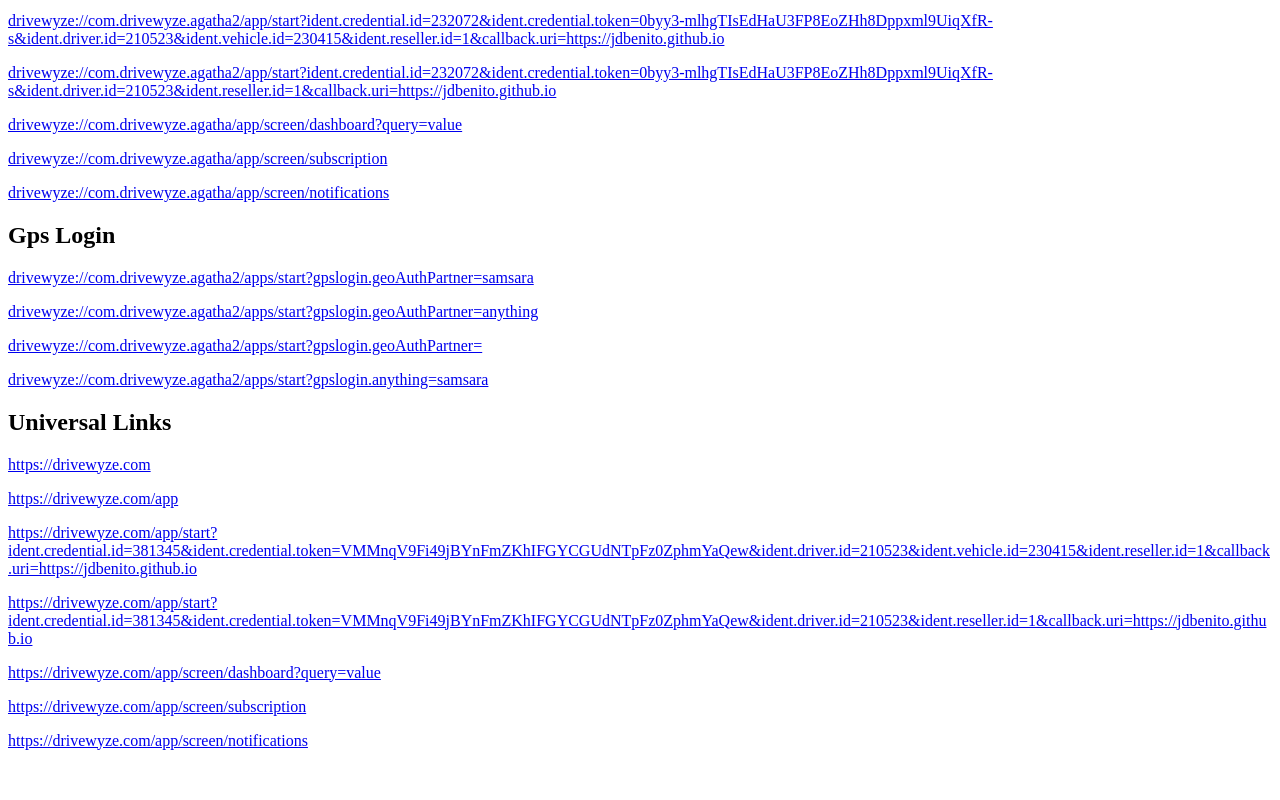
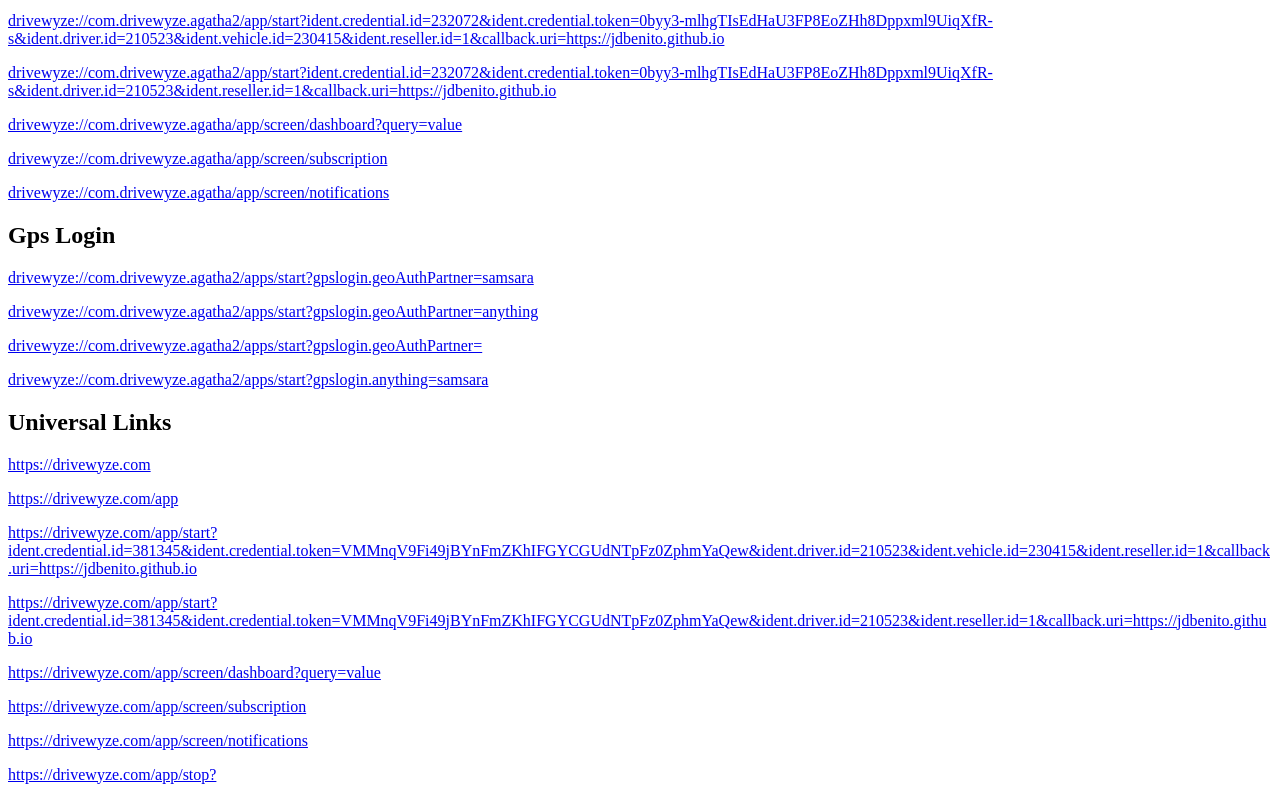
Before and after one commit to bashar13/deeplinks, a plain HTML site: page index.html in a window 1280 px wide. Shown: the part 315-1115 px from the top of the page. Before the commit the page ends 1081 px from the top, so only its background shows below. Drawn offline with Linux system fonts and the light colour scheme.

Commit message:
add stop link

```diff
--- a/index.html
+++ b/index.html
@@ -70,6 +70,8 @@
     <a href="https://drivewyze.com/app/show/subscription?">https:&#47;&#47;drivewyze.com&#47;app&#47;screen&#47;subscription</a><p/>
     <a href="https://drivewyze.com/app/show/notifications">https:&#47;&#47;drivewyze.com&#47;app&#47;screen&#47;notifications</a><p/>
 
+    <a href="https://drivewyze.com/app/stop?">https:&#47;&#47;drivewyze.com&#47;app&#47;stop?</a><p/>
+
 
 </body>
 </html>
```
